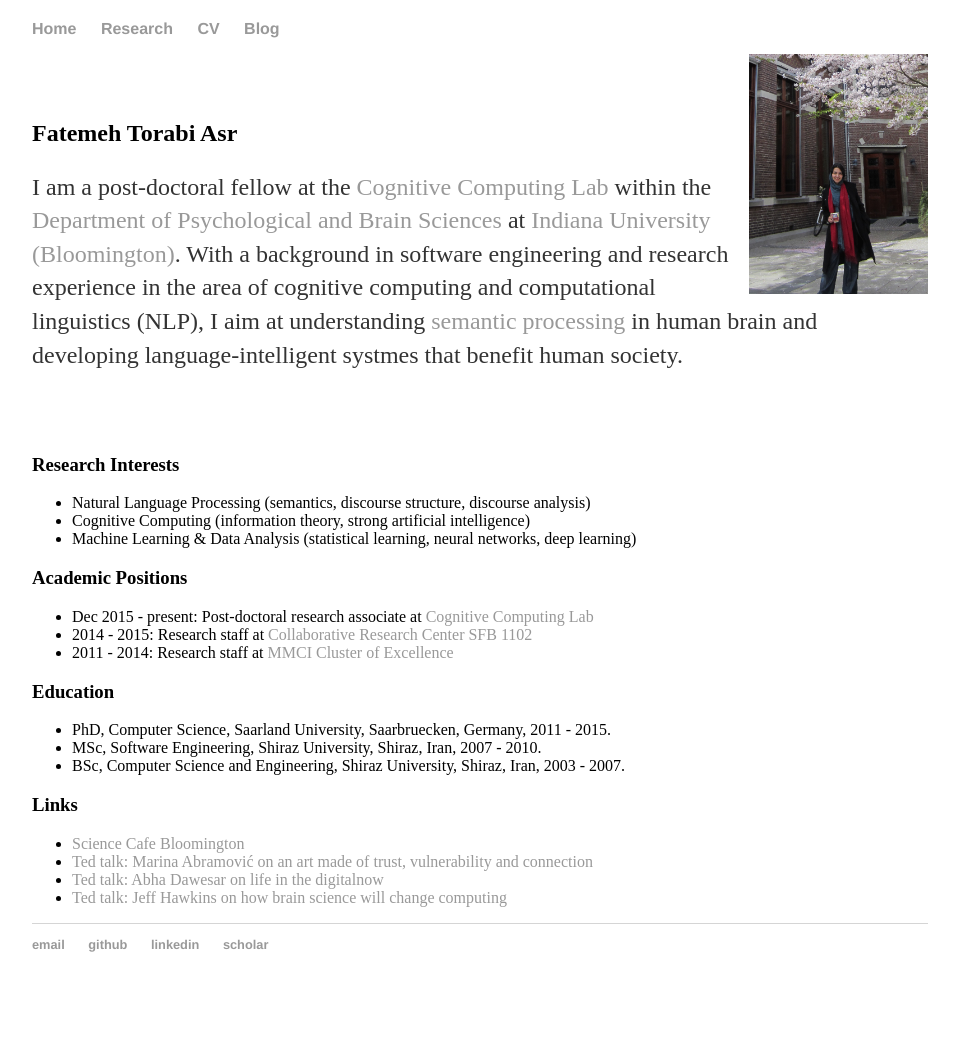
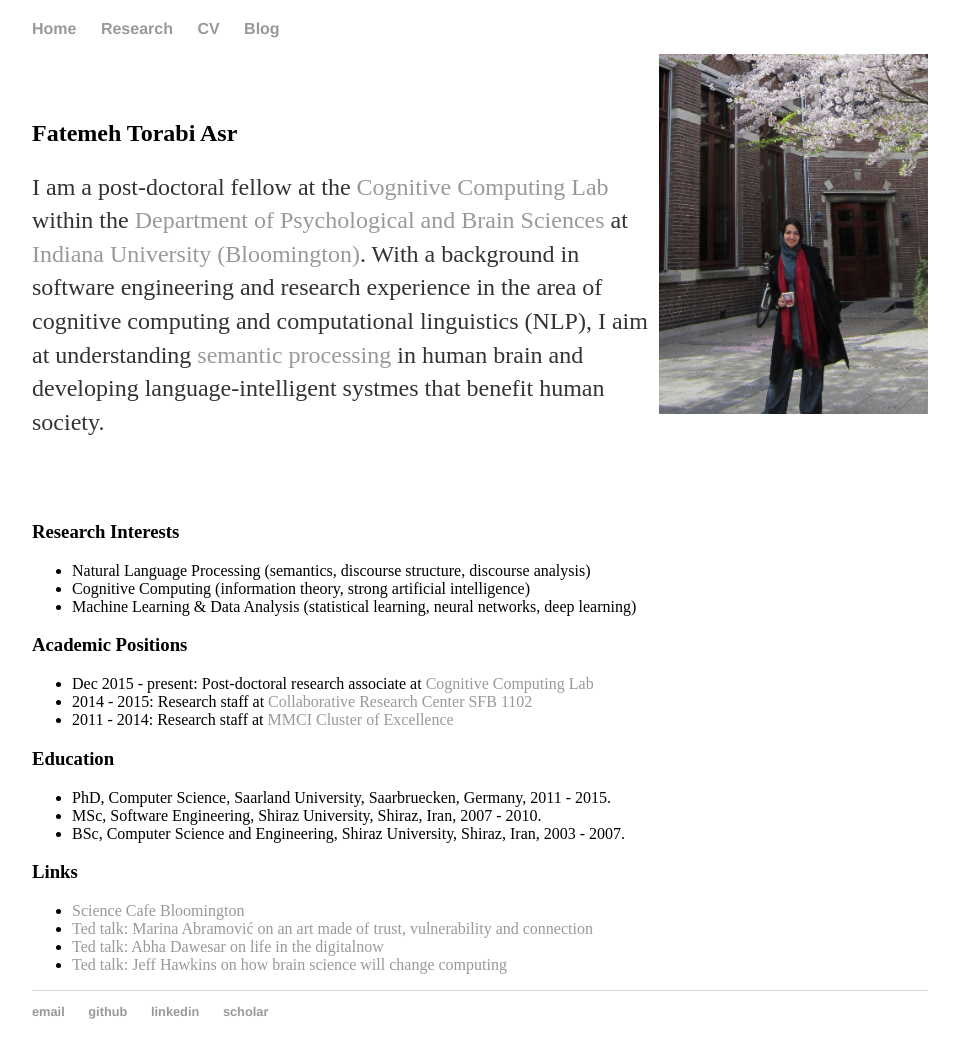
Before and after one commit to FTAsr/ftasr.github.io, a Jekyll site: the page built from index.md, in a window 1280 px wide. Shown: the whole page, without its empty margins (160-1119 px from the left). Built offline with Jekyll 4.4.1, drawn with Linux system fonts in a browser that asks for light colours; before the commit the page ends 972 px from its top, so only the background shows below that.

Commit message:
few changes

```diff
--- a/_layouts/default.html
+++ b/_layouts/default.html
@@ -16,7 +16,7 @@
 			</nav>
 
 			<div class="menue">
-				<img style="float: right;" src="/photo/fatemehNL.JPG" width="20%" height="20%">
+				<img style="float: right;" src="/photo/fatemehNL.JPG" width="30%" height="30%">
 			</div>
 
 			<div class="maincontent">
```
